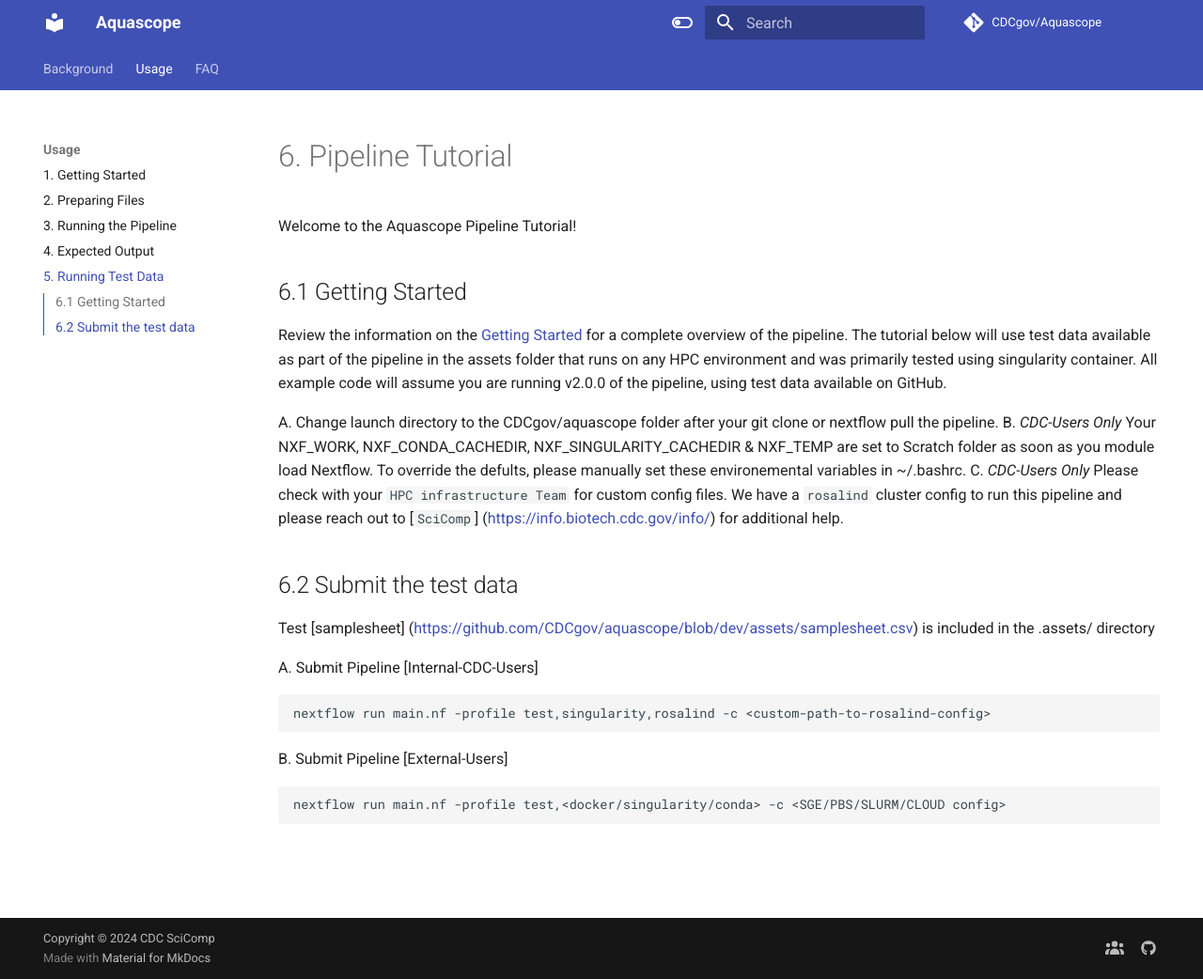
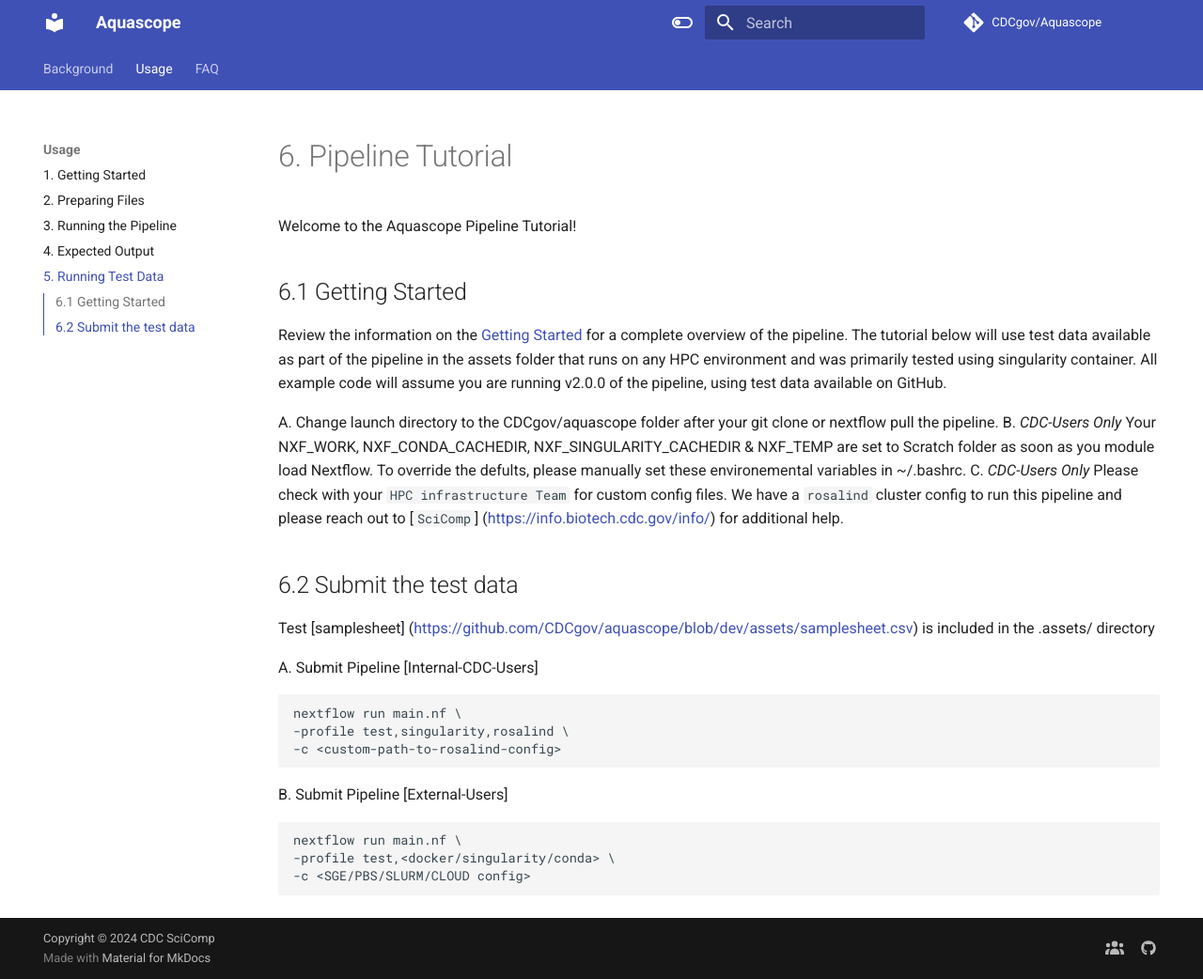
Before and after one commit to CDCgov/aquascope, an MkDocs documentation site: the page built from docs/user-guide/test-info.md, in a window 1280 px wide and 1042 px high. Shown: the whole window at 94% size. Built offline with MkDocs 1.6.1 and Material for MkDocs 9.7.7, drawn with Linux system fonts in a browser that asks for light colours; comment, search, counter and statistics services are not loaded; the version menu is left out; some of the changed lines change nothing that is shown.

Commit message:
style: split lines

````diff
--- a/docs/user-guide/test-info.md
+++ b/docs/user-guide/test-info.md
@@ -14,10 +14,14 @@
 
 A. Submit Pipeline [Internal-CDC-Users]
 ```
-nextflow run main.nf -profile test,singularity,rosalind -c <custom-path-to-rosalind-config>
+nextflow run main.nf \
+-profile test,singularity,rosalind \
+-c <custom-path-to-rosalind-config>
 ```
 
 B. Submit Pipeline [External-Users]
 ```
-nextflow run main.nf -profile test,<docker/singularity/conda> -c <SGE/PBS/SLURM/CLOUD config>
+nextflow run main.nf \
+-profile test,<docker/singularity/conda> \
+-c <SGE/PBS/SLURM/CLOUD config>
 ```
````
